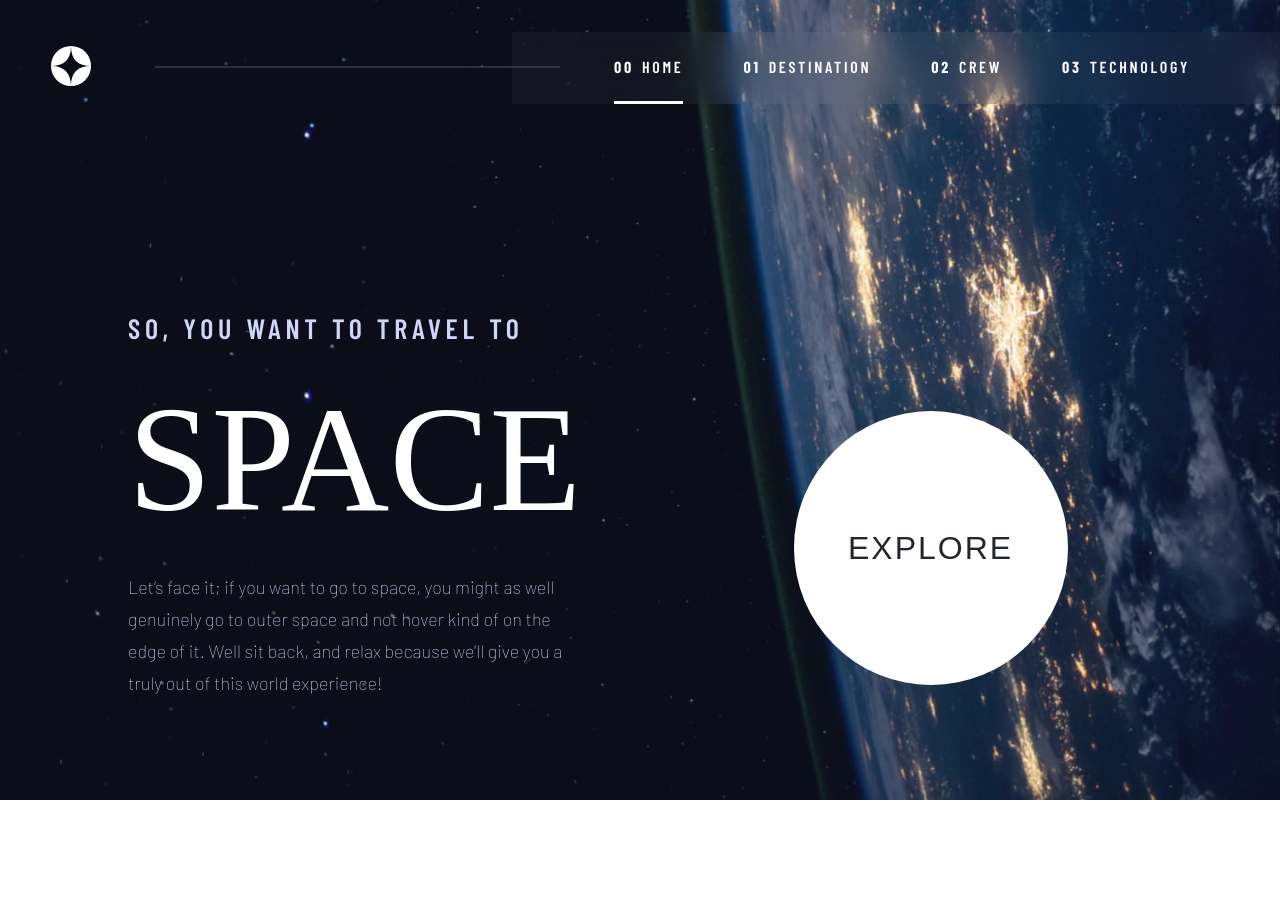
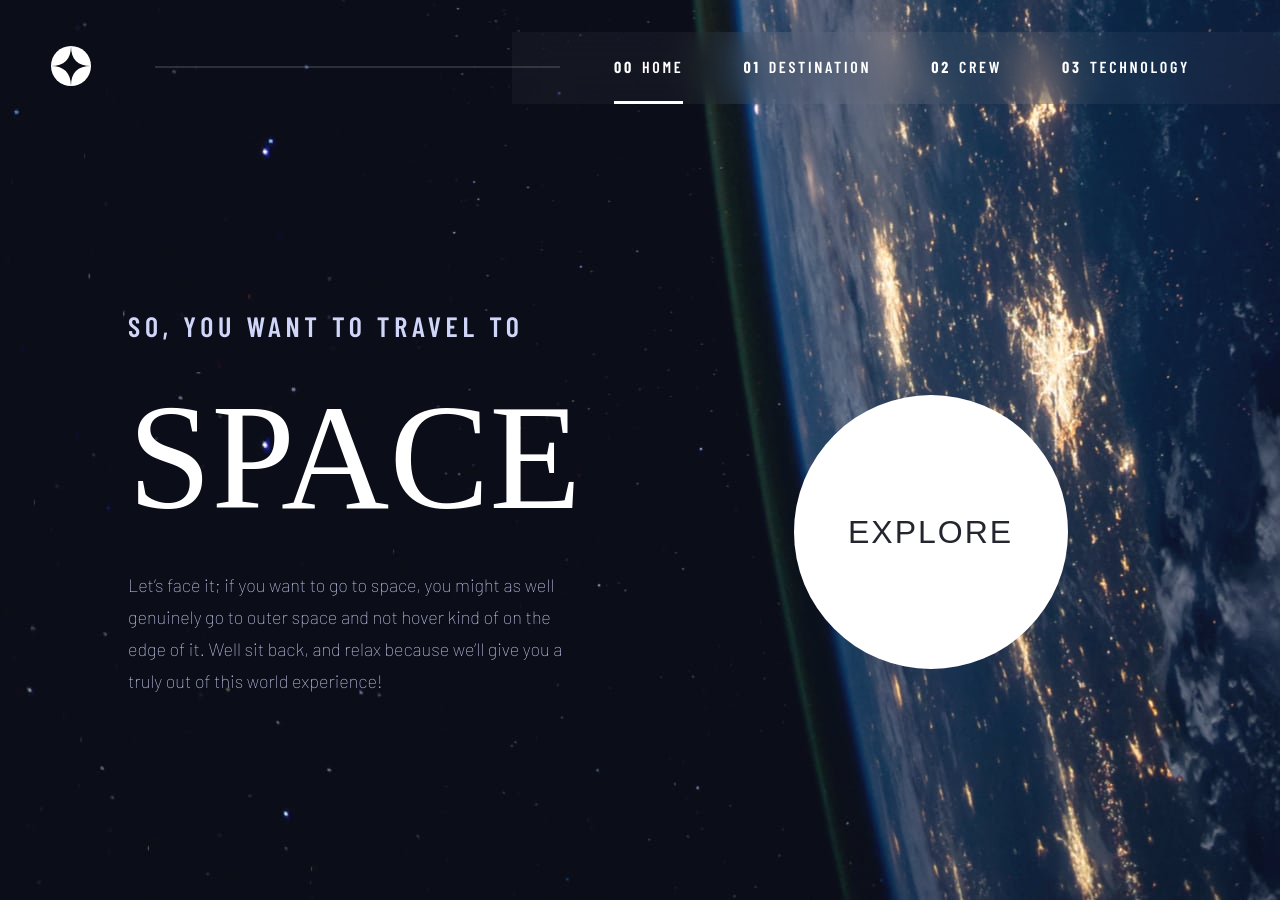
Before and after one commit to amendezm/space-tourism-website, a React (Create React App) app: page / in a window 1280 px wide. Before the commit the page ends 800 px from the top, so only its background shows below. Built offline with nearby package versions, Linux system fonts and the light colour scheme; a web font is replaced by a local one.

Commit message:
Some layout adjustments

```diff
--- a/src/App.css
+++ b/src/App.css
@@ -1,6 +1,7 @@
 .App {
   /* height: 100vh; */
   font-family: "Bellefair", serif;
+  min-height: 900px;
 }
 
 @media screen and (max-width: 600px) {
--- a/src/components/navbar/Navbar.css
+++ b/src/components/navbar/Navbar.css
@@ -1,8 +1,6 @@
 .navbar {
   width: 100%;
-  height: 9vh;
-  position: fixed;
-  top: 4vh;
+  margin-top: 4vh;
   display: flex;
   align-items: center;
   justify-content: space-between;
@@ -11,7 +9,7 @@
 
 @media screen and (max-width: 768px) {
   .navbar {
-    top: 0;
+    margin-top: 0;
   }
 }
 
--- a/src/components/navbar/Navbar.jsx
+++ b/src/components/navbar/Navbar.jsx
@@ -27,7 +27,7 @@ const Navbar = () => {
   }, [windowWidth]);
 
   return (
-    <div className="navbar">
+    <nav className="navbar">
       <div className="navbar-brand">
         <img className="logo" src={logo} alt="logo" />
       </div>
@@ -56,7 +56,7 @@ const Navbar = () => {
           <ul className="links-list">{renderLinks(handleClose)}</ul>
         </div>
       )}
-    </div>
+    </nav>
   );
 };
 
--- a/src/components/page-title/PageTitle.css
+++ b/src/components/page-title/PageTitle.css
@@ -8,6 +8,7 @@
   text-transform: uppercase;
   color: #ffffff;
   grid-column: span 2;
+  align-self: end;
 }
 
 @media screen and (max-width: 600px) {
@@ -16,7 +17,6 @@
     line-height: 19px;
     letter-spacing: 2.7px;
     grid-column: span 1;
-    margin-bottom: 2rem;
     text-align: center;
   }
 }
@@ -26,7 +26,12 @@
     font-size: 20px;
     line-height: 24px;
     grid-column: span 1;
-    margin-bottom: 3rem;
+  }
+}
+
+@media screen and (max-width: 768px) {
+  .title {
+    align-self: center;
   }
 }
 
--- a/src/views/crew/Crew.css
+++ b/src/views/crew/Crew.css
@@ -39,7 +39,7 @@
   font-size: 18px;
   line-height: 32px;
   color: #d0d6f9;
-  margin-bottom: 2rem;
+  margin-bottom: 5rem;
 }
 
 .crew-right {
--- a/src/views/crew/components/CrewSlidesDots.css
+++ b/src/views/crew/components/CrewSlidesDots.css
@@ -2,7 +2,7 @@
   display: flex;
   position: absolute;
   left: 0;
-  bottom: 7rem;
+  bottom: 6rem;
 }
 
 .dots > .dot {
@@ -19,6 +19,10 @@
   margin-right: 1.25rem;
 }
 
+.dots > .dot:hover {
+  opacity: 0.5;
+}
+
 .dots > .dot.active {
   opacity: 1;
 }
--- a/src/views/destination/components/DestinationDetails.css
+++ b/src/views/destination/components/DestinationDetails.css
@@ -94,6 +94,7 @@
     flex-direction: column;
     text-align: center;
     margin-top: 1rem;
+    margin-bottom: 3rem;
   }
 }
 
--- a/src/views/home/Home.css
+++ b/src/views/home/Home.css
@@ -7,6 +7,7 @@
 
 @media screen and (max-width: 768px) {
   .home-left {
+    justify-content: flex-end;
     text-align: center;
     padding: 0;
   }
@@ -27,6 +28,7 @@
   letter-spacing: 4.725px;
   color: #d0d6f9;
   text-transform: uppercase;
+  margin-top: 15vh;
 }
 
 @media screen and (max-width: 600px) {
@@ -37,10 +39,11 @@
   }
 }
 
-@media screen and (min-width: 601px) and (max-width: 768px) {
+@media screen and (max-width: 768px) {
   .home-left > p:nth-child(1) {
     font-size: 20px;
     line-height: 24px;
+    margin-top: 0;
   }
 }
 
@@ -130,7 +133,7 @@
   width: 274px;
   background-color: #fff;
   border-radius: 50%;
-  margin-top: 6rem;
+  margin-top: 20vh;
   position: relative;
   cursor: pointer;
 }
@@ -140,6 +143,12 @@
     height: 150px;
     width: 150px;
     margin-top: 4rem;
+  }
+}
+
+@media screen and (max-width: 768px) {
+  .home-right > .explore {
+    margin-top: 0;
   }
 }
 
--- a/src/views/shared/Layout.css
+++ b/src/views/shared/Layout.css
@@ -1,11 +1,19 @@
+:root {
+  --navbar-height: 13vh;
+  --navbar-height-tablet: 9vh;
+}
+
 .layout {
   height: 100%;
   -webkit-background-size: cover !important;
   -moz-background-size: cover !important;
   -o-background-size: cover !important;
   background-size: cover !important;
-  display: flex;
-  align-items: flex-end;
+  display: grid;
+  grid-template-rows: var(--navbar-height) minmax(
+      calc(100vh - var(--navbar-height)),
+      max-content
+    );
 }
 
 @media screen and (max-width: 600px) {
@@ -13,6 +21,15 @@
     min-height: 100%;
     height: auto;
     align-items: center;
+  }
+}
+
+@media screen and (max-width: 768px) {
+  .layout {
+    grid-template-rows: var(--navbar-height-tablet) minmax(
+        calc(100vh - var(--navbar-height-tablet)),
+        max-content
+      );
   }
 }
 
@@ -65,18 +82,6 @@
 }
 
 .main {
-  height: 75%;
+  height: 100%;
   width: 100%;
 }
-
-@media screen and (max-width: 600px) {
-  .main {
-    height: 100%;
-  }
-}
-
-@media screen and (min-width: 601px) and (max-width: 768px) {
-  .main {
-    height: 85%;
-  }
-}
--- a/src/views/shared/MainContentLayout.css
+++ b/src/views/shared/MainContentLayout.css
@@ -5,18 +5,19 @@
   margin: 0 auto;
   display: grid;
   grid-template-columns: repeat(2, 1fr);
-  grid-template-rows: auto 1fr;
+  grid-template-rows: 14vh 1fr;
   column-gap: 10vw;
-}
-
-.main-content.without-title {
-  grid-template-rows: 1fr;
 }
 
 @media screen and (max-width: 600px) {
   .main-content {
-    margin-top: 5rem;
-    margin-bottom: 3rem;
+    grid-template-rows: 8vh auto 1fr;
+  }
+}
+
+@media screen and (min-width: 601px) and (max-width: 768px) {
+  .main-content {
+    grid-template-rows: 12vh auto 1fr;
   }
 }
 
@@ -25,7 +26,6 @@
     margin-left: 2rem;
     margin-right: 2rem;
     grid-template-columns: 1fr;
-    grid-template-rows: auto auto 1fr;
     width: auto;
   }
 }
@@ -35,3 +35,13 @@
     column-gap: 4vw;
   }
 }
+
+.main-content.without-title {
+  grid-template-rows: 1fr;
+}
+
+@media screen and (max-width: 768px) {
+  .main-content.without-title {
+    grid-template-rows: repeat(2, 1fr);
+  }
+}
```
